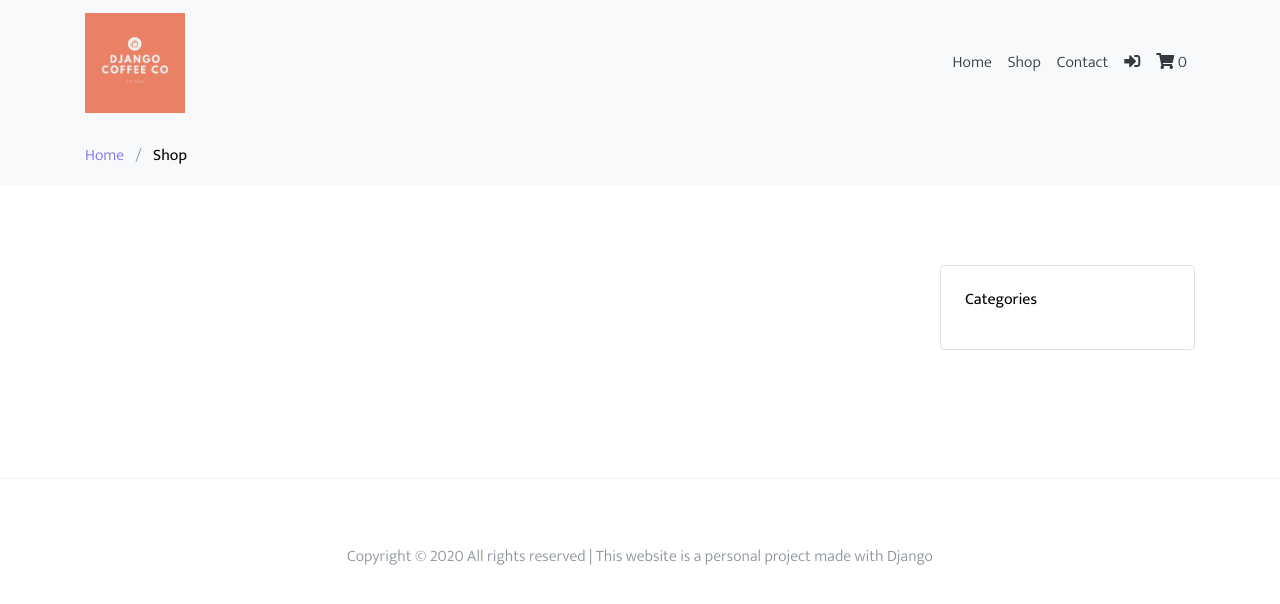
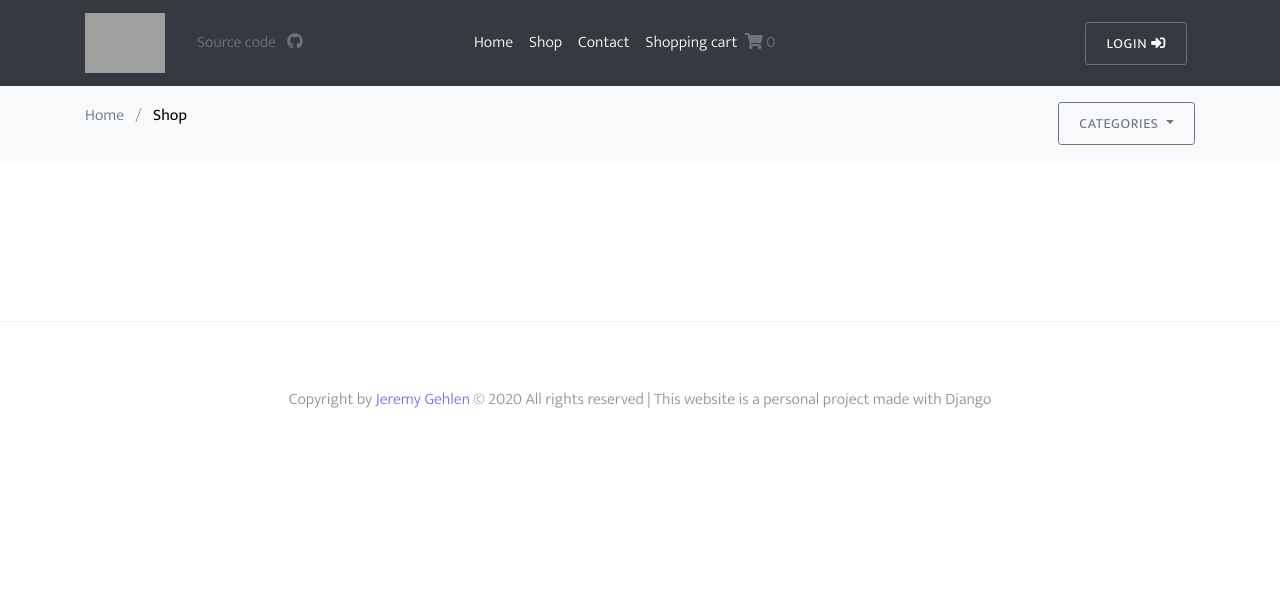
Before and after one commit to JSGehlen/ecommerce, a Django app: page /cart/shop/ in a window 1280 px wide. Shown: the top 604 px of the page. Run offline with Django 3.2, Linux system fonts and the light colour scheme; data comes from the database, SQL or seed files in the repository; data that the repository does not hold is empty; some libraries are stand-ins or nearby versions; grey boxes are pictures that could not be loaded.

Commit message:
updates and bugfixes

```diff
--- a/cart/models.py
+++ b/cart/models.py
@@ -64,7 +64,7 @@ class Product(models.Model):
     available_roasts = models.ManyToManyField(RoastVariation)
     available_sizes = models.ManyToManyField(SizeVariation)
     primary_category = models.ForeignKey(
-        Category, related_name='primary_products', on_delete=models.CASCADE)
+        Category, related_name='primary_products', blank=True, null=True, on_delete=models.CASCADE)
     secondary_categories = models.ManyToManyField(Category, blank=True)
     stock = models.IntegerField(default=0)
 
--- a/cart/views.py
+++ b/cart/views.py
@@ -1,3 +1,4 @@
+from django.http import HttpResponse
 import datetime
 import json
 import stripe
--- a/requirements.txt
+++ b/requirements.txt
@@ -3,7 +3,6 @@ backports.functools-lru-cache==1.6.1
 configparser==4.0.2
 Django==1.11.29
 enum34==1.1.10
-futures==3.3.0
 gunicorn==19.10.0
 isort==4.3.21
 lazy-object-proxy==1.4.3
@@ -14,3 +13,4 @@ pytz==2020.1
 singledispatch==3.4.0.3
 six==1.14.0
 wrapt==1.12.1
+python-dotenv
--- a/staff/mixins.py
+++ b/staff/mixins.py
@@ -5,4 +5,4 @@ class StaffUserMixin(object):
     def dispatch(self, request, *args, **kwargs):
         if not request.user.is_staff:
             return redirect('home')
-        return super(StaffUserMixin, self).dispatch(request, *args, *kwargs)
+        return super(StaffUserMixin, self).dispatch(request, *args, **kwargs)
--- a/templates/base.html
+++ b/templates/base.html
@@ -9,34 +9,21 @@
     {% endblock %}
     <meta charset="utf-8">
     <meta name="viewport" content="width=device-width, initial-scale=1, shrink-to-fit=no">
-    <link rel="apple-touch-icon" sizes="57x57" href="{% static 'icons/apple-icon-57x57.png' %}">
-    <link rel="apple-touch-icon" sizes="60x60" href="{% static 'icons/apple-icon-60x60.png' %}">
-    <link rel="apple-touch-icon" sizes="72x72" href="{% static 'icons/apple-icon-72x72.png' %}">
-    <link rel="apple-touch-icon" sizes="76x76" href="{% static 'icons/apple-icon-76x76.png' %}">
-    <link rel="apple-touch-icon" sizes="114x114" href="{% static 'icons/apple-icon-114x114.png' %}">
-    <link rel="apple-touch-icon" sizes="120x120" href="{% static 'icons/apple-icon-120x120.png' %}">
-    <link rel="apple-touch-icon" sizes="144x144" href="{% static 'icons/apple-icon-144x144.png' %}">
-    <link rel="apple-touch-icon" sizes="152x152" href="{% static 'icons/apple-icon-152x152.png' %}">
-    <link rel="apple-touch-icon" sizes="180x180" href="{% static 'icons/apple-icon-180x180.png' %}">
-    <link rel="icon" type="image/png" sizes="192x192" href="{% static 'icons/android-icon-192x192.png' %}">
-    <link rel="icon" type="image/png" sizes="32x32" href="{% static 'icons/favicon-32x32.png' %}">
-    <link rel="icon" type="image/png" sizes="96x96" href="{% static 'icons/favicon-96x96.png' %}">
-    <link rel="icon" type="image/png" sizes="16x16" href="{% static 'icons/favicon-16x16.png' %}">
-    <link rel="manifest" href="{% static 'icons/manifest.json' %}">
-
-    <meta name="msapplication-TileColor" content="#ffffff">
-    <meta name="msapplication-TileImage" content="{% static 'icons/ms-icon-144x144.png' %}">
+    <link rel="apple-touch-icon" sizes="180x180" href="{% static 'ecommerce/icons/apple-touch-icon.png' %}">
+    <link rel="icon" type="image/png" sizes="32x32" href="{% static 'ecommerce/icons/favicon-32x32.png' %}">
+    <link rel="icon" type="image/png" sizes="16x16" href="{% static 'ecommerce/icons/favicon-16x16.png' %}">
     <meta name="theme-color" content="#ffffff">
 
     <link rel="stylesheet" href="https://fonts.googleapis.com/css?family=Mukta:300,400,700">
-    <link rel="stylesheet" href="{% static 'fonts/icomoon/style.css' %}">
-    <link rel="stylesheet" href="{% static 'css/bootstrap.min.css' %}">
-    <link rel="stylesheet" href="{% static 'css/magnific-popup.css' %}">
-    <link rel="stylesheet" href="{% static 'css/jquery-ui.css' %}">
-    <link rel="stylesheet" href="{% static 'css/owl.carousel.min.css' %}">
-    <link rel="stylesheet" href="{% static 'css/owl.theme.default.min.css' %}">
-    <link rel="stylesheet" href="{% static 'css/aos.css' %}">
-    <link rel="stylesheet" href="{% static 'css/style.css' %}">
+    <link rel="stylesheet" href="{% static 'ecommerce/fonts/icomoon/style.css' %}">
+    <link rel="stylesheet" href="{% static 'ecommerce/css/bootstrap.min.css' %}">
+    <link rel="stylesheet" href="{% static 'ecommerce/css/magnific-popup.css' %}">
+    <link rel="stylesheet" href="{% static 'ecommerce/css/jquery-ui.css' %}">
+    <link rel="stylesheet" href="{% static 'ecommerce/css/owl.carousel.min.css' %}">
+    <link rel="stylesheet" href="{% static 'ecommerce/css/owl.theme.default.min.css' %}">
+    <link rel="stylesheet" href="{% static 'ecommerce/css/aos.css' %}">
+    <link rel="stylesheet" href="{% static 'ecommerce/css/style.css' %}">
+    <link rel="stylesheet" href="{% static 'ecommerce/css/custom.css' %}">
     <link rel="stylesheet" href="https://cdnjs.cloudflare.com/ajax/libs/font-awesome/5.12.1/css/all.min.css"
           integrity="sha256-mmgLkCYLUQbXn0B1SRqzHar6dCnv9oZFPEC1g1cwlkk=" crossorigin="anonymous"/>
 </head>
--- a/templates/cart/product_list.html
+++ b/templates/cart/product_list.html
@@ -1,14 +1,25 @@
 {% extends "base.html" %}
 
 {% block content %}
-
 <div class="bg-light py-3">
     <div class="container">
         <div class="row">
-            <div class="col-md-12 mb-0">
-                <a href="{% url 'home' %}">Home</a>
+            <div class="col-md-12 mb-0 ">
+                <a class="text-muted" href="{% url 'home' %}">Home</a>
                 <span class="mx-2 mb-0">/</span>
                 <strong class="text-black">Shop</strong>
+                <div class="btn-group float-right">
+                    <button type="button" class="btn btn-sm btn-outline-secondary dropdown-toggle" data-toggle="dropdown" aria-haspopup="true" aria-expanded="false">
+                        Categories
+                    </button>
+                    <div class="dropdown-menu dropdown-menu-right">
+                        {% for category in categories %}
+                            <button class="dropdown-item" type="button">
+                            <a href="?category={{ category.name }}" class="d-flex text-muted"><span>{{ category.name }}</span></a>
+                            </button>
+                        {% endfor %}
+                    </div>
+                </div>
             </div>
         </div>
     </div>
@@ -16,37 +27,21 @@
 
 <div class="site-section">
     <div class="container">
-        <div class="row mg-5">
-            <div class="col-md-9 mb-4">
-                <div class="row mb-5">
-                {% for product in object_list  %}
-                    <div class="col-sm-6 col-md-6 col-lg-4 mb-4" data-aos="fade-up">
-                        <figure class="block-4-image">
-                            <a href="{{ product.get_absolute_url }}"><img src="{{ product.image.url }}"
-                            class="img-fluid"/></a>
-                        </figure>
-                        <div class="block-4-text p-4">
-                            <a href="{{ product.get_absolute_url }}"><h3>{{ product.title }}</h3></a>
-                            <p class="mb-0">{{ product.description }}</p>
-                        </div>
-                    </div>
-                {% endfor %}
+        <div class="row">
+        {% for product in object_list  %}
+            <div class="col-sm-3 mb-5">
+                <div class="card h-100 shadow">
+                <img class="card-img-top" src="{{ product.image.url }}" alt="Product Image">
+                <div class="card-body">
+                <h5 class="card-title">{{ product.title }}</h5>
+                <p class="mb-0">{{ product.description|truncatechars:100 }}</p>
+                </div>
+                <div class="card-footer">
+                    <a href="{{ product.get_absolute_url }}" class="btn btn-outline-secondary btn-sm">More Info</a>
+                </div>
                 </div>
             </div>
-            <div class="col-md-3 mb-4">
-                <div class="border p-4 rounded mb-4">
-                <h3 class="h6 uppercase text-black">Categories</h3>
-                <ul>
-                    {% for category in categories %}
-                    <li class="mb-1">
-                        <a href="?category={{ category.name }}" class="d-flex">
-                        <span>{{ category.name }}</span>
-                        </a>
-                    </li>
-                    {% endfor %}
-                </ul>
-                </div>
-            </div>
+        {% endfor %}
         </div>
     </div>
 </div>
--- a/templates/cart/thankyou.html
+++ b/templates/cart/thankyou.html
@@ -7,7 +7,7 @@
         <div class="row justify-content-center text-center">
             <div class="col-md-7">
                 <h2 class="h3 mb-3 text-black">Thank you for trying this website!</h2>
-                <p class="text-black">All though the products on these page aren't real, I would stronly recommend making yourself a  cup of coffee or tea</p>
+                <p class="text-black">All though the products on these page aren't real, I would stronly recommend making yourself a cup of coffee or tea!</p>
             </div>
         </div>
     </div>
--- a/templates/footer.html
+++ b/templates/footer.html
@@ -3,7 +3,7 @@
         <div class="row text-center">
             <div class="col-md-12">
                 <p>
-                    Copyright &copy;
+                    Copyright by <a href="https://jeremygehlen.com">Jeremy Gehlen</a> &copy;
                     <script>document.write(new Date().getFullYear());</script>
                     All rights reserved | This website is a personal project made with Django</i>
                 </p>
--- a/templates/navbar.html
+++ b/templates/navbar.html
@@ -1,42 +1,51 @@
 {% load static %}
 {% load cart_template_tags %}
 
-<nav class="navbar navbar-expand-lg navbar-light bg-light static-top">
+
+<nav class="navbar navbar-expand-lg navbar-light bg-dark static-top">
   <div class="container">
-    <a class="navbar-brand" href="#">
-          <img src="{% static 'images/logo.png' %}" style="max-width: 100px;"/>
+        <a class="navbar-brand" href="/">
+          <img src="{% static 'ecommerce/images/logo.svg' %}" style="height: 60px;">
         </a>
+            <a class="nav-link text-muted" href="https://github.com/JSGehlen/ecommerce/">Source code <span><i class="fab fa-github ml-2 text-muted"></i></span></a>
     <button class="navbar-toggler" type="button" data-toggle="collapse" data-target="#navbarResponsive" aria-controls="navbarResponsive" aria-expanded="false" aria-label="Toggle navigation">
           <span class="navbar-toggler-icon"></span>
         </button>
-    <div class="collapse navbar-collapse" id="navbarResponsive">
-      <ul class="navbar-nav ml-auto">
+    <div class="bg-dark collapse navbar-collapse" id="navbarResponsive">
+      <ul class="navbar-nav mx-auto">
         <li class="nav-item active">
-          <a class="nav-link text-dark" href="/">Home <span class="sr-only">(current)</span></a>
+          <a class="nav-link " href="/">Home <span class="sr-only">(current)</span></a>
         </li>
         <li class="nav-item">
-          <a class="nav-link text-dark" href="{% url 'cart:product-list' %}">Shop</a>
+          <a class="nav-link " href="{% url 'cart:product-list' %}">Shop</a>
         </li>
         <li class="nav-item">
-          <a class="nav-link text-dark" href="{% url 'contact' %}">Contact</a>
-        </li>
-        {% if request.user.is_staff %}
-            <li class="nav-item"><a class="nav-link text-dark" href="{% url 'staff:staff' %}">Staff</a></li>
-        {% endif %}
-        <li class="nav-item">
-            {% if request.user.is_authenticated %}
-                <a class="nav-link text-dark" href="{% url 'profile' %}"><span><i class="fas fa-user"></i></span></a>
-            {% else %}
-                <a class="nav-link text-dark" href="{% url 'account_login' %}"><span><i
-                        class="fas fa-sign-in-alt"></i></span></a>
-            {% endif %}
+          <a class="nav-link " href="{% url 'contact' %}">Contact</a>
         </li>
         <li class="nav-item">
-            <a class="nav-link text-dark" href="{% url 'cart:summary' %}" class="site-cart">
-                <span><i class="fas fa-shopping-cart"></i></span>
-                <span class="count">{{ request|cart_item_count }}</span>
+            <a class="nav-link " href="{% url 'cart:summary' %}" class="site-cart">Shopping cart
+                <span><i class="fas fa-shopping-cart ml-1 text-muted"></i></span>
+                <span class="text-muted count">{{ request|cart_item_count }}</span>
             </a>
         </li>
+      </ul>
+      <ul class="navbar-nav ml-auto">
+        {% if request.user.is_staff %}
+            <li class="nav-item"><a class="nav-link btn btn-sm btn-outline-secondary mx-2" href="{% url 'staff:staff' %}">Staff</a></li>
+        {% endif %}
+            {% if request.user.is_authenticated %}
+              <li class="nav-item">
+                      <a class="nav-link btn btn-sm btn-outline-secondary mx-2" href="{% url 'profile' %}"><span><i class="fas fa-user"></i></span></a>
+              </li>
+              <li class="nav-item">
+                      <a class="nav-link btn btn-sm btn-outline-secondary mx-2" href="{% url 'account_logout' %}"><span>Logout<i class="fas fa-sign-in-alt ml-1"></i></span></a>
+              </li>
+            {% else %}
+              <li class="nav-item">
+                <a class="nav-link btn btn-sm btn-outline-secondary mx-2" href="{% url 'account_login' %}"><span>Login<i
+                        class="fas fa-sign-in-alt ml-1"></i></span></a>
+              </li>
+            {% endif %}
       </ul>
     </div>
   </div>
--- a/templates/profile.html
+++ b/templates/profile.html
@@ -10,7 +10,7 @@
                 <div class="card">
                     <div class="card-body">
                         <h5 class="card-title">
-                            {{ request.user.email }}
+                            Signed in as {{ request.user.email }}
                             <a href="{% url 'account_logout' %}"><small class="float-right">Logout</small></a>
                         </h5>
                         <hr />
--- a/templates/staff/staff.html
+++ b/templates/staff/staff.html
@@ -9,11 +9,11 @@
             <h2 class="text-black">Staff Dashboard</h2>
                 <div class="card">
                     <div class="card-body">
-                        <h5 class="card-title">
+                        <h5 class="card-title">Signed in as
                             {{ request.user.email }}
                         </h5>
                         <hr />
-                        <a href="{% url 'staff:product-list' %}">Products</a>
+                        <a class="btn btn-sm btn-outline-secondary" href="{% url 'staff:product-list' %}">Products</a>
                         <hr />
                         <h5 class="card-title">Recent orders</h5>
                         <div class="site-blocks-table">
```
Also changed, not shown: shop/settings.py (+43 -59 lines), static/css/custom.css (added, +8 -0 lines), templates/cart/product_detail.html (+7 -4 lines), templates/index.html (+71 -55 lines), templates/scripts.html (+8 -8 lines), templates/staff/product_list.html (+4 -4 lines), cart/migrations/0006_auto_20200711_1209.py (added), templates/staff/product_delete.html (renamed from templates/staff/product_detele.html).
